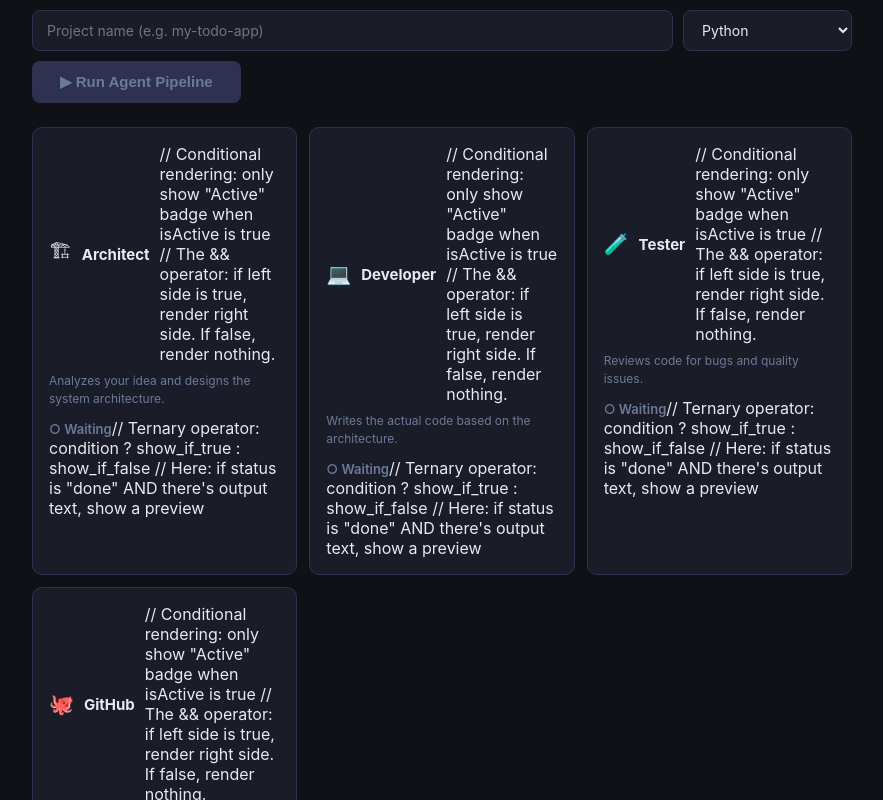
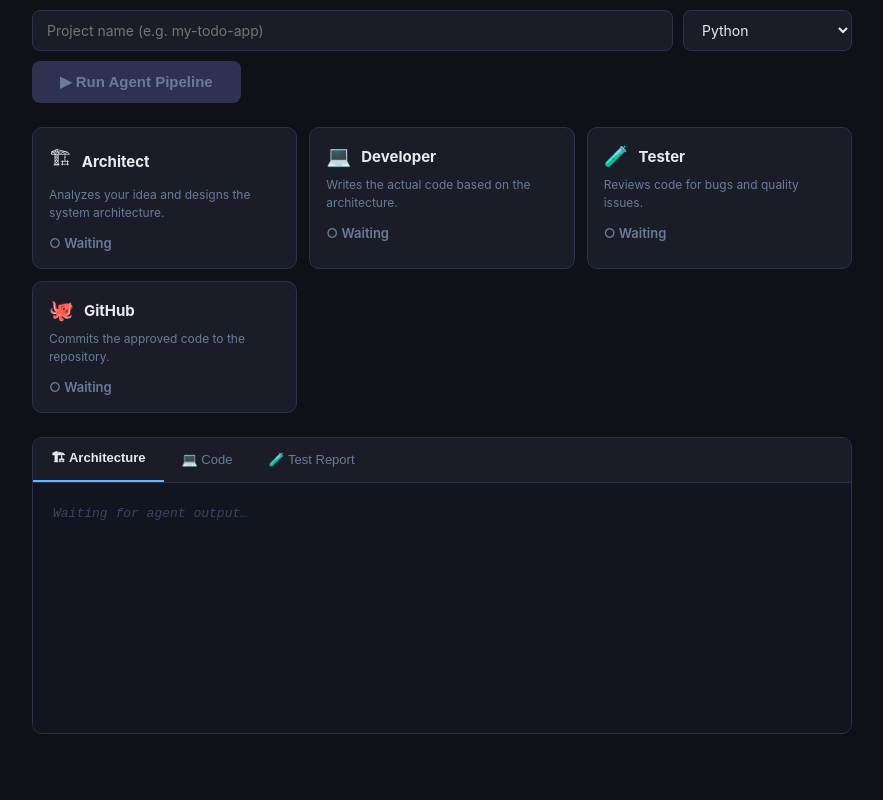
Before and after one commit to bala5071/developer-ai-agent-frontend, a React app: page / in a window 1280 px wide. Shown: the part 300-1100 px from the top of the page, without its empty margins (198-1081 px from the left). After the commit the page ends 1074 px from the top, so only its background shows below. Built offline with nearby package versions, Linux system fonts and the light colour scheme; no server answers; the HTML template or start-up script is replaced by a standard one.

Commit message:
feat: initial React frontend

```diff
--- a/src/components/AgentCard.jsx
+++ b/src/components/AgentCard.jsx
@@ -1,14 +1,4 @@
-// We don't need any imports here — this is a "pure" component.
-// It only receives data (props) and returns HTML-like JSX.
-
-// The function name IS the component name.
-// "export default" means other files can import it.
 export default function AgentCard({ agent, isActive }) {
-  // "agent" and "isActive" come from the PARENT component (App.jsx)
-  // This is called "destructuring props" — pulling values from the props object
-
-  // A lookup table: maps status → colors and label
-  // Why an object instead of if/else? Cleaner and easier to add new statuses.
   const statusStyles = {
     idle:    { color: '#6b7a99', label: 'Waiting',  dot: '○' },
     running: { color: '#5db8ff', label: 'Running…', dot: '●' },
@@ -16,17 +6,14 @@ export default function AgentCard({ agent, isActive }) {
     error:   { color: '#f87171', label: 'Error',    dot: '✕' },
   };
 
-  // Get the style for the current status, fall back to "idle" if unknown
+
   const style = statusStyles[agent.status] || statusStyles.idle;
 
-  // JSX looks like HTML but has two key rules:
-  // 1. Use className instead of class (because "class" is a reserved word in JS)
-  // 2. JavaScript expressions go inside { curly braces }
+
   return (
     <div style={{
       padding: '16px',
       border: `1px solid ${isActive ? '#5db8ff' : '#2e3250'}`,
-      // Template literal: if isActive is true, use blue border, else dark border
       borderRadius: '10px',
       background: '#1a1d27',
       transition: 'border-color 0.3s',
@@ -35,8 +22,7 @@ export default function AgentCard({ agent, isActive }) {
         <span style={{ fontSize: '20px' }}>{agent.icon}</span>
         <strong style={{ fontSize: '15px' }}>{agent.name}</strong>
 
-        // Conditional rendering: only show "Active" badge when isActive is true
-        // The && operator: if left side is true, render right side. If false, render nothing.
+
         {isActive && (
           <span style={{
             marginLeft: 'auto', fontSize: '11px',
@@ -54,8 +40,7 @@ export default function AgentCard({ agent, isActive }) {
         {style.dot} {style.label}
       </span>
 
-      // Ternary operator: condition ? show_if_true : show_if_false
-      // Here: if status is "done" AND there's output text, show a preview
+
       {agent.status === 'done' && agent.output && (
         <p style={{
           marginTop: '10px', fontSize: '11px', color: '#8b90a8',
--- a/src/components/OutputPanel.jsx
+++ b/src/components/OutputPanel.jsx
@@ -14,12 +14,10 @@ export default function OutputPanel({ outputs, activeTab, setActiveTab }) {
   return (
     <div style={{ border: '1px solid #2e3250', borderRadius: '10px', overflow: 'hidden' }}>
 
-      // Tab buttons row
+
       <div style={{ display: 'flex', background: '#1a1d27', borderBottom: '1px solid #2e3250' }}>
 
-        // .map() loops through the tabs array.
-        // For each tab object, it returns a button element.
-        // The "key" prop is REQUIRED — React uses it to track list items.
+
         {tabs.map(tab => (
           <button
             key={tab.id}
@@ -41,14 +39,12 @@ export default function OutputPanel({ outputs, activeTab, setActiveTab }) {
         ))}
       </div>
 
-      // Content area — shows the text for whichever tab is active
+
       <div style={{
         padding: '20px', minHeight: '250px', maxHeight: '400px', overflowY: 'auto',
         fontFamily: 'monospace', fontSize: '13px', lineHeight: '1.7',
         color: '#8b90a8', background: '#12151f', whiteSpace: 'pre-wrap',
       }}>
-        // Find the tab object whose id matches activeTab, then get its content.
-        // The ?. is "optional chaining" — if .find() returns undefined, this won't crash.
         {tabs.find(t => t.id === activeTab)?.content || (
           <span style={{ color: '#3d4265', fontStyle: 'italic' }}>
             Waiting for agent output…
```
